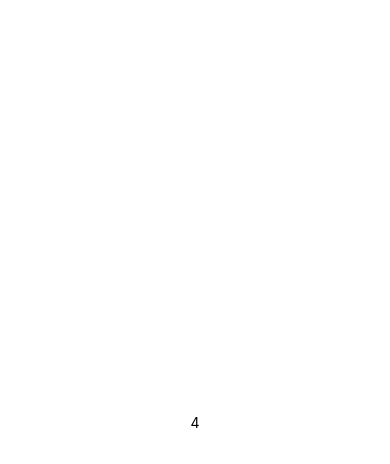
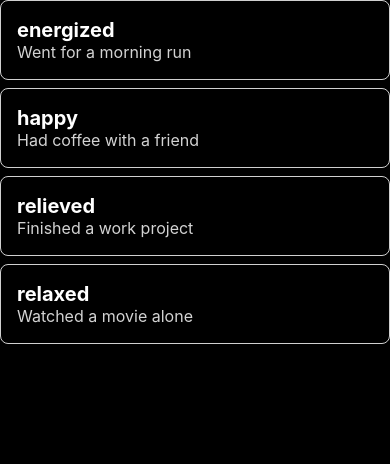
Before and after one commit to ps1312/animated-swipeable, a React Native app: screen / in a window 390 px wide. Shown: the top 464 px of the page. Built offline with nearby package versions, Linux system fonts and the light colour scheme.

Commit message:
use dark mode styles + extract memory validation to a separate method

```diff
--- a/App.tsx
+++ b/App.tsx
@@ -1,24 +1,44 @@
 import { StatusBar } from 'expo-status-bar'
-import { StyleSheet, Text, View } from 'react-native'
+import { FlatList, ListRenderItem, StyleSheet, Text, View } from 'react-native'
+import { SafeAreaProvider, SafeAreaView } from 'react-native-safe-area-context'
 
-import getMemories from './memories'
+import memories, { Memory } from './memories'
+
+const MemoryListItem: ListRenderItem<Memory> = ({ item }) => (
+  <View style={styles.listItem}>
+    <Text style={styles.listItemTitle}>{item.emotion}</Text>
+    <Text style={styles.listItemSubtitle}>{item.activity}</Text>
+  </View>
+)
 
 const App = () => {
   return (
-    <View style={styles.container}>
-      <StatusBar style="auto" />
-      <Text>{getMemories().length}</Text>
-    </View>
+    <SafeAreaProvider>
+      <SafeAreaView style={styles.container}>
+        <StatusBar style="auto" />
+        <FlatList data={memories} renderItem={MemoryListItem} />
+      </SafeAreaView>
+    </SafeAreaProvider>
   )
 }
 
 const styles = StyleSheet.create({
   container: {
     flex: 1,
-    backgroundColor: '#fff',
-    alignItems: 'center',
+    backgroundColor: '#000',
+  },
+  listItem: {
+    height: 80,
+    padding: 16,
+    width: '100%',
+    borderWidth: 1,
+    borderRadius: 8,
+    borderColor: '#d0d0d0',
     justifyContent: 'center',
+    marginBottom: 8,
   },
+  listItemTitle: { color: 'white', fontSize: 20, fontWeight: 'bold' },
+  listItemSubtitle: { color: 'lightgray', fontSize: 16 },
 })
 
 export default App
--- a/memories.ts
+++ b/memories.ts
@@ -1,6 +1,6 @@
 import data from './data.json'
 
-interface Memory {
+export interface Memory {
   id: number
   activity: string
   emotion: string
@@ -8,9 +8,7 @@ interface Memory {
   createdAt: Date
 }
 
-const getMemories = (): Memory[] => {
-  try {
-    return data.map((json, index) => {
+const validateModel = (json: any, index: number) => {
   if (
     typeof json.id !== 'number' ||
     typeof json.activity !== 'string' ||
@@ -18,24 +16,24 @@ const getMemories = (): Memory[] => {
     typeof json.reaction !== 'string' ||
     typeof json.createdAt !== 'string'
   ) {
-        throw new Error(
-          `Invalid JSON at index ${index}: ${JSON.stringify(json)}`
-        )
+    throw new Error(`Invalid JSON at index ${index}: ${JSON.stringify(json)}`)
   }
 
   const date = new Date(json.createdAt)
 
   if (isNaN(date.getTime())) {
-        throw new Error(
-          `Invalid date at index ${index}: ${JSON.stringify(json)}`
-        )
+    throw new Error(`Invalid date at index ${index}: ${JSON.stringify(json)}`)
   }
 
   return { ...json, createdAt: date } as Memory
-    })
+}
+
+const getMemories = (): Memory[] => {
+  try {
+    return data.map(validateModel)
   } catch (e) {
     return []
   }
 }
 
-export default getMemories
+export default getMemories()
```
Lines whose indentation alone changed are shown as unchanged.
